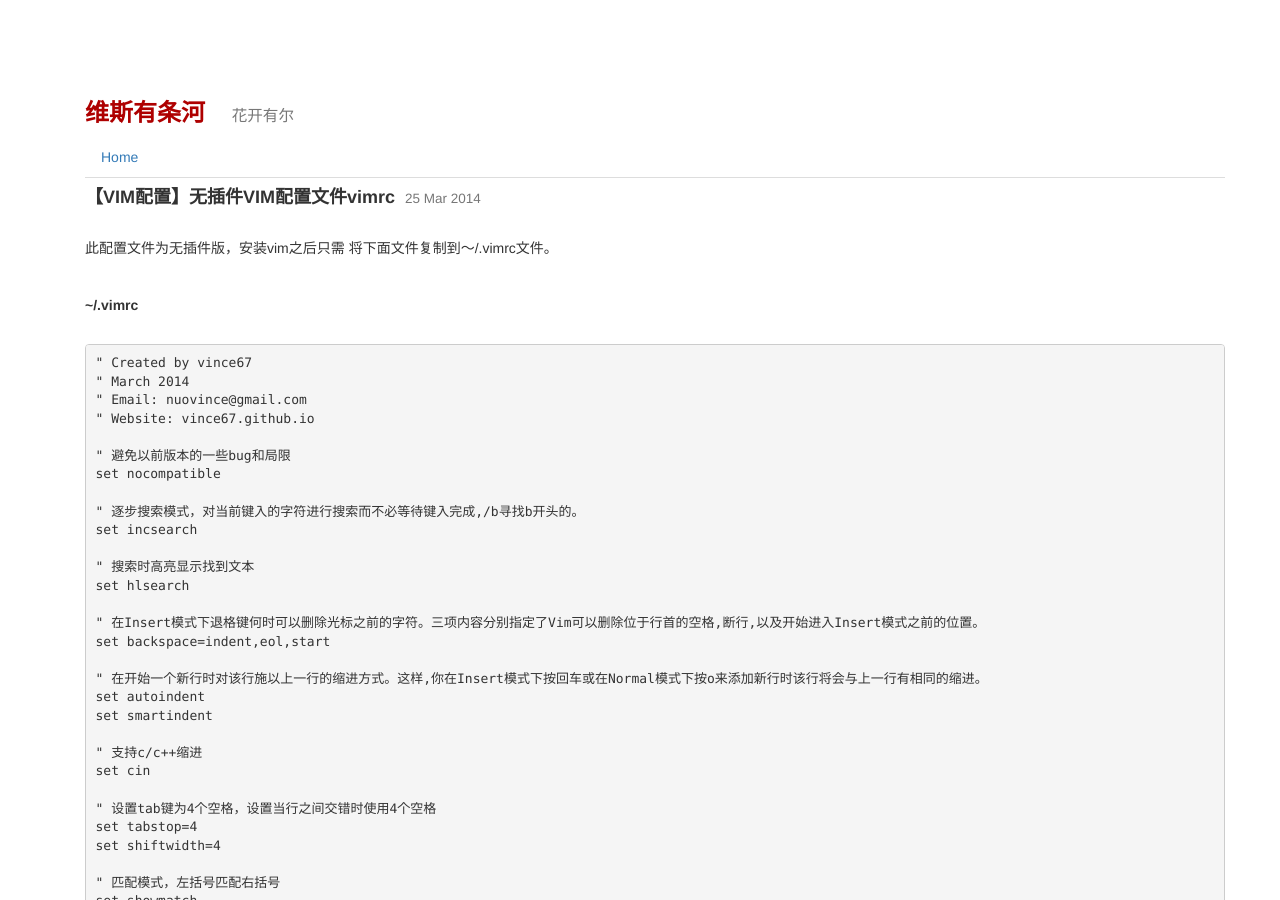
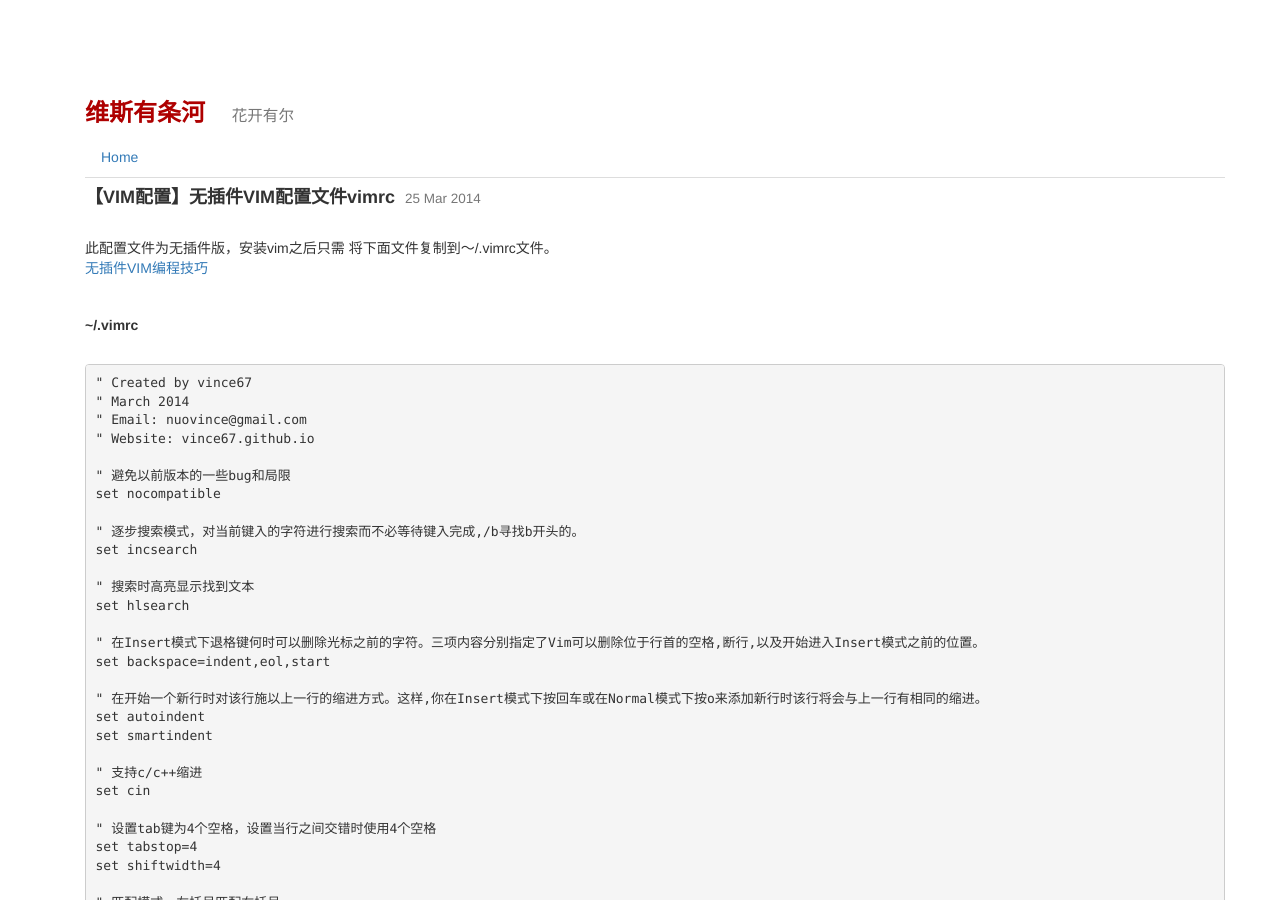
Before and after one commit to vince67/vince67.github.io, a Jekyll site: the page built from _posts/2014-03-25-vimrc_file_for_vim.html, in a window 1280 px wide and 900 px high. Built offline with Jekyll 4.4.1, drawn with Linux system fonts in a browser that asks for light colours; nearby versions of some CDN libraries; comment, search, counter and statistics services are not loaded.

Commit message:
REV: add vim skill link to vim configure file

```diff
--- a/_posts/2014-03-25-vimrc_file_for_vim.html
+++ b/_posts/2014-03-25-vimrc_file_for_vim.html
@@ -8,6 +8,7 @@
 <p>
 此配置文件为无插件版，安装vim之后只需
 将下面文件复制到～/.vimrc文件。<br />
+<a href=http://coolshell.cn/articles/11312.html >无插件VIM编程技巧</a>
 </p>
 
 
```
